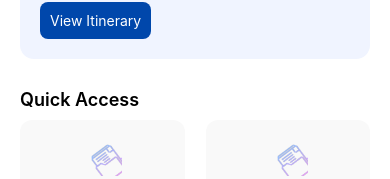
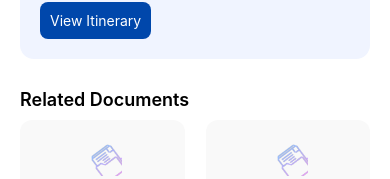
Before and after one commit to SmpManeth/blvs-app, a React Native app: screen /Home in a window 390 px wide. Shown: the part 142-321 px from the top of the page. Built offline with nearby package versions, Linux system fonts and the light colour scheme.

Commit message:
update HomeScreen.js

```diff
--- a/src/screens/HomeScreen.js
+++ b/src/screens/HomeScreen.js
@@ -3,6 +3,7 @@ import { View, Text, StyleSheet, ScrollView, Image, TouchableOpacity } from 'rea
 
 export default function HomeScreen() {
   const userName = 'John'; // In real case, get from auth state
+
 
   return (
     <ScrollView contentContainerStyle={styles.container}>
@@ -16,7 +17,7 @@ export default function HomeScreen() {
         </TouchableOpacity>
       </View>
 
-      <Text style={styles.sectionTitle}>Quick Access</Text>
+      <Text style={styles.sectionTitle}>Related Documents</Text>
 
       <View style={styles.grid}>
         <TouchableOpacity style={styles.gridItem}>
```
